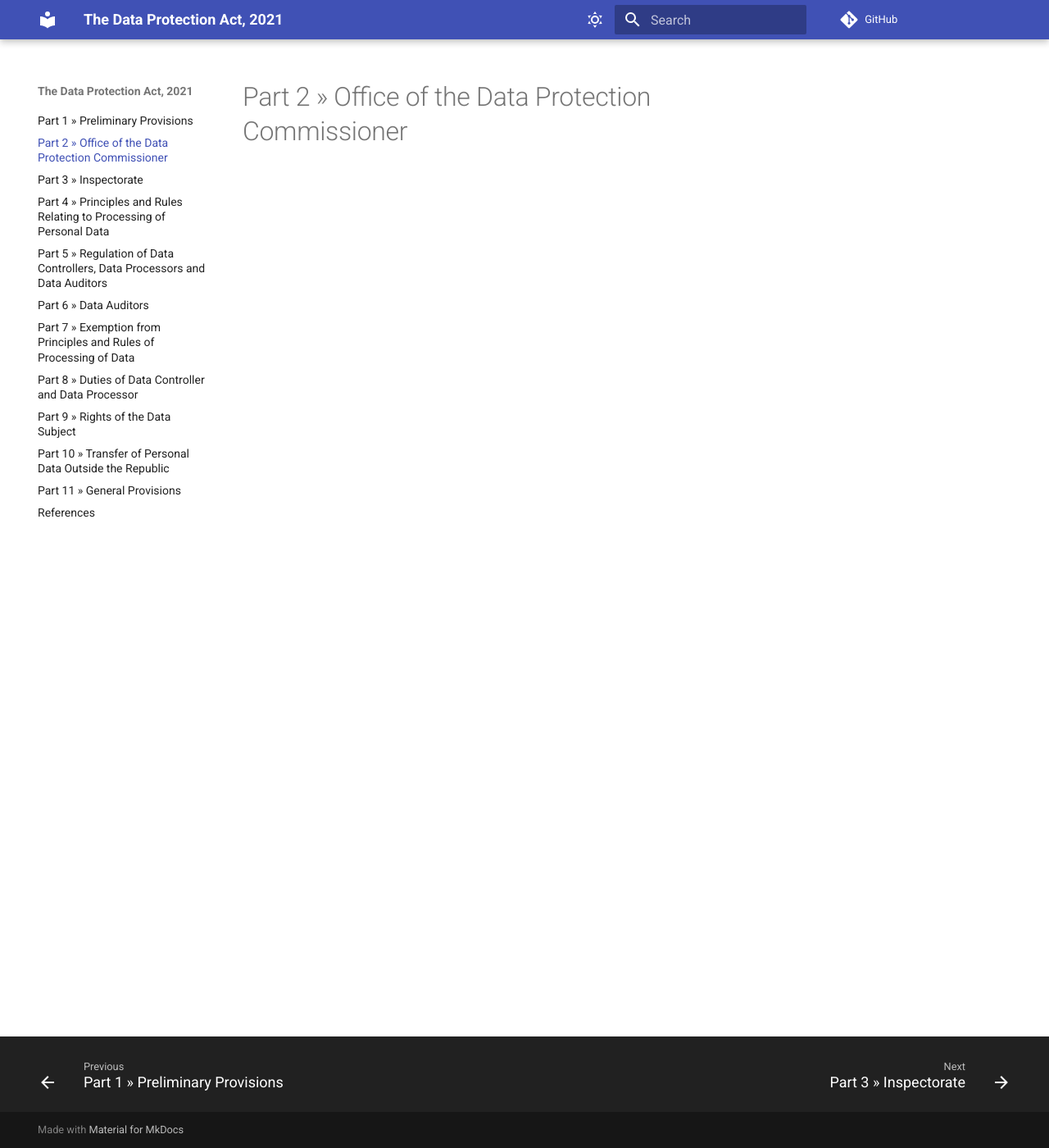
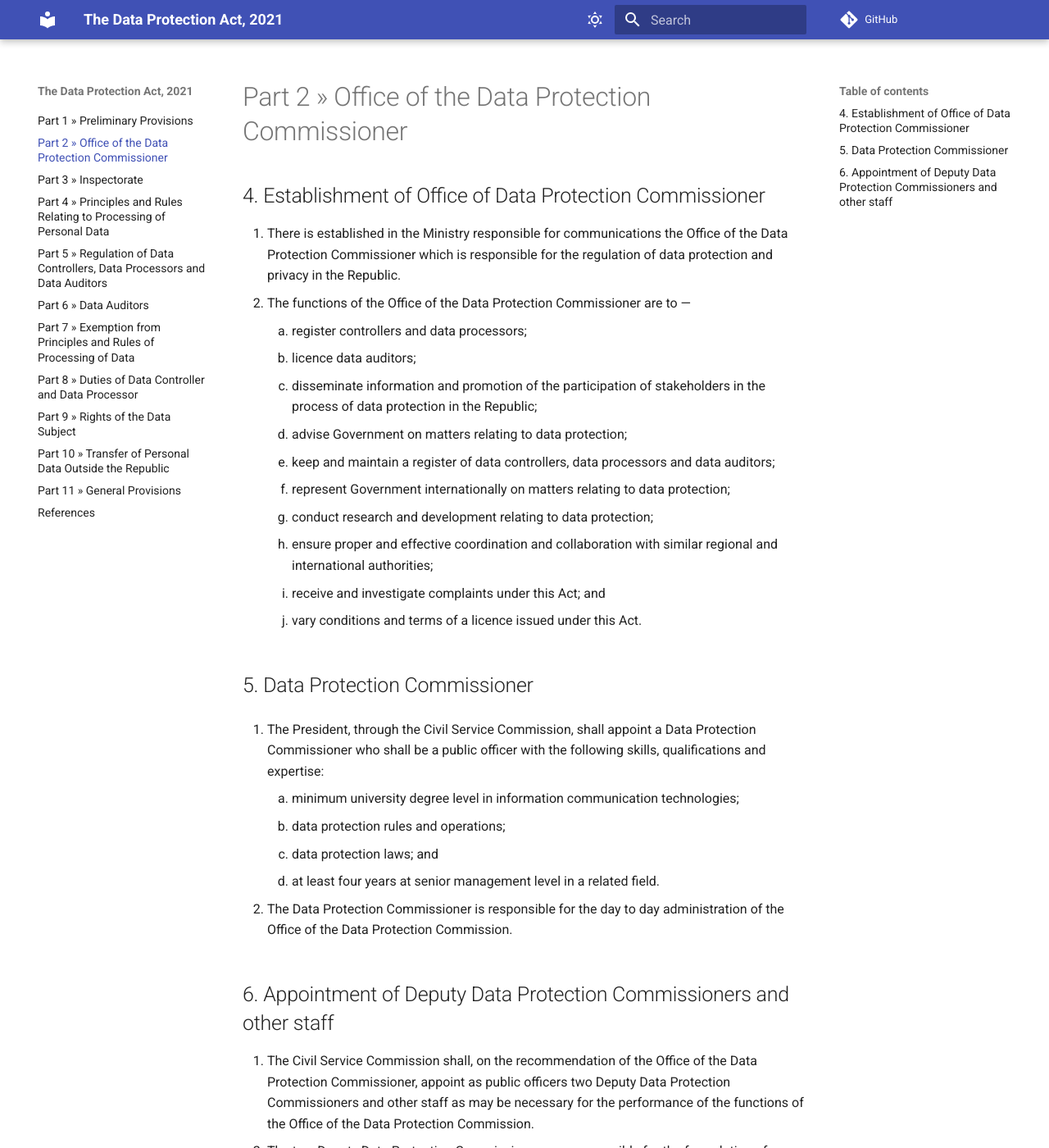
Before and after one commit to engineervix/zm-dpa, an MkDocs documentation site: the page built from docs/part-2.md, in a window 1280 px wide and 1400 px high. Shown: the whole window at 82% size. Built offline with MkDocs 1.6.1 and Material for MkDocs 9.7.7, drawn with Linux system fonts in a browser that asks for light colours; comment, search, counter and statistics services are not loaded; some of the changed text lies outside the part shown.

Commit message:
feat: add content for Part 2 » Office of the Data Protection Commissioner

```diff
--- a/docs/part-2.md
+++ b/docs/part-2.md
@@ -1 +1,33 @@
 # Part 2 » Office of the Data Protection Commissioner
+
+## 4. Establishment of Office of Data Protection Commissioner
+
+1. There is established in the Ministry responsible for communications the Office of the Data Protection Commissioner which is responsible for the regulation of data protection and privacy in the Republic.
+2.  The functions of the Office of the Data Protection Commissioner are to —
+
+    1. register controllers and data processors;
+    2. licence data auditors;
+    3. disseminate information and promotion of the participation of stakeholders in the process of data protection in the Republic;
+    4. advise Government on matters relating to data protection;
+    5. keep and maintain a register of data controllers, data processors and data auditors;
+    6. represent Government internationally on matters relating to data protection;
+    7. conduct research and development relating to data protection;
+    8. ensure proper and effective coordination and collaboration with similar regional and international authorities;
+    9. receive and investigate complaints under this Act; and
+    10. vary conditions and terms of a licence issued under this Act.
+
+## 5. Data Protection Commissioner
+
+1. The President, through the Civil Service Commission, shall appoint a Data Protection Commissioner who shall be a public officer with the following skills, qualifications and expertise:
+
+    1. minimum university degree level in information communication technologies;
+    2. data protection rules and operations;
+    3. data protection laws; and
+    4. at least four years at senior management level in a related field.
+
+2. The Data Protection Commissioner is responsible for the day to day administration of the Office of the Data Protection Commission.
+
+## 6. Appointment of Deputy Data Protection Commissioners and other staff
+
+1. The Civil Service Commission shall, on the recommendation of the Office of the Data Protection Commissioner, appoint as public officers two Deputy Data Protection Commissioners and other staff as may be necessary for the performance of the functions of the Office of the Data Protection Commission.
+2. The two Deputy Data Protection Commissioners are responsible for the formulation of policies and planning and for data processing system.
```
